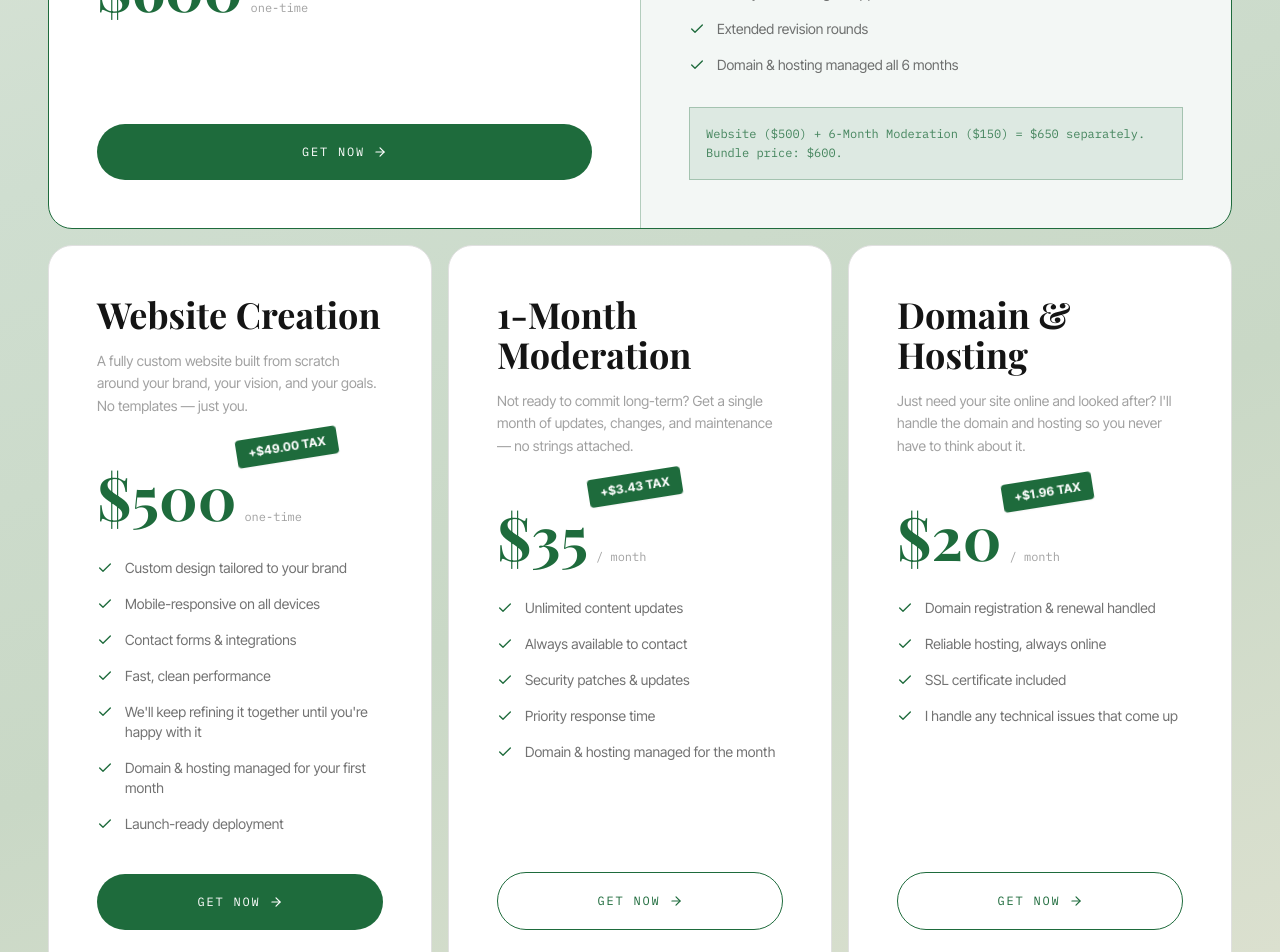
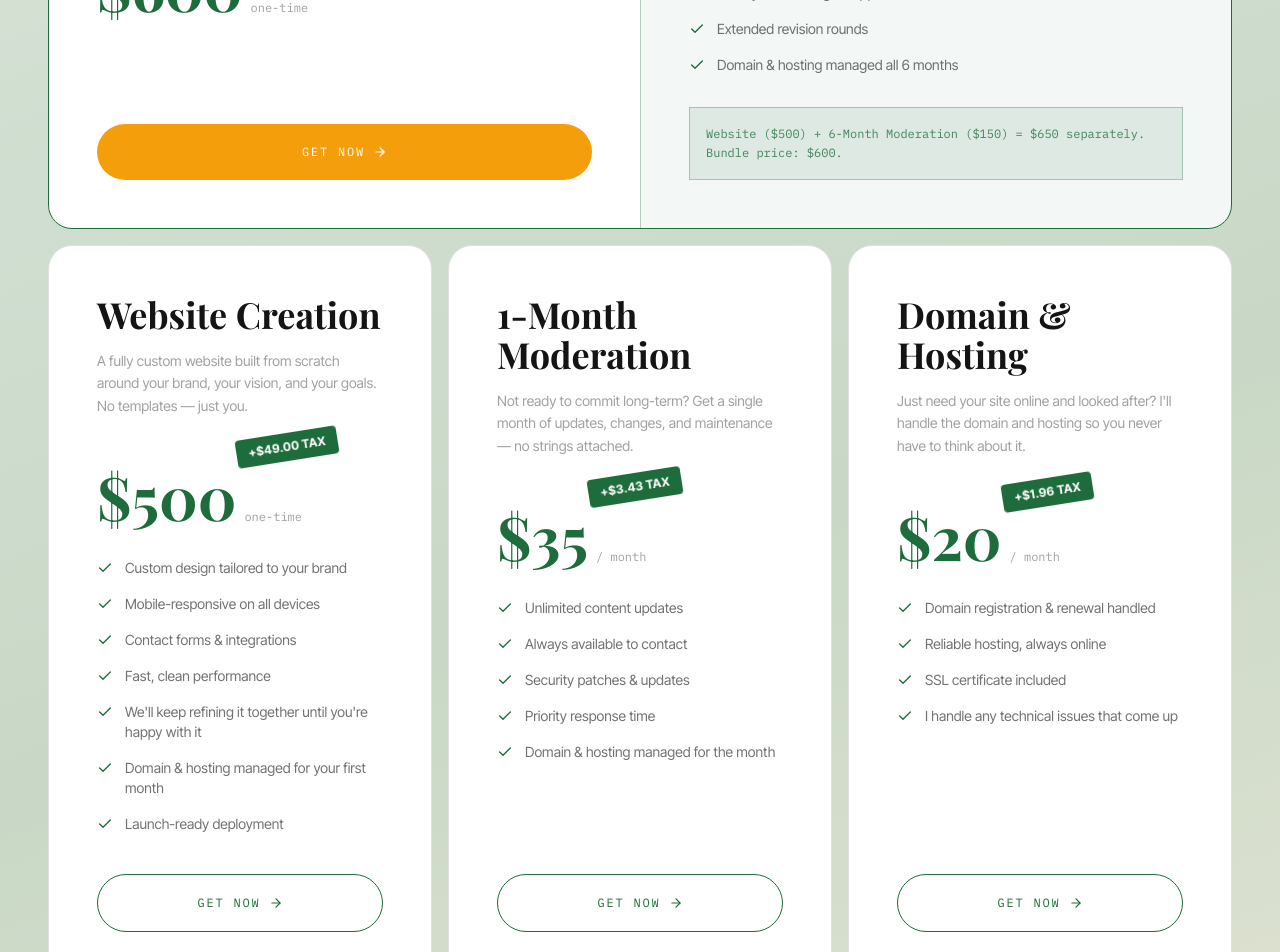
Before and after one commit to mmelgoza081-eng/GreenSide-Designs, a React (Vite) app: page /services in a window 1280 px wide. Shown: the part 960-1912 px from the top of the page. Built offline with nearby package versions, Linux system fonts and the light colour scheme.

Commit message:
update site

```diff
--- a/src/pages/Services.jsx
+++ b/src/pages/Services.jsx
@@ -85,7 +85,7 @@ function BasicCard({ index }) {
       <Link
         to="/contact"
         onClick={scrollToTop}
-        className="flex items-center justify-center gap-2 font-mono text-xs uppercase tracking-[0.15em] px-6 py-4 md:px-8 md:py-5 bg-velvet text-white hover:bg-velvet/80 transition-all duration-300 rounded-full"
+        className="flex items-center justify-center gap-2 font-mono text-xs uppercase tracking-[0.15em] px-6 py-4 md:px-8 md:py-5 border border-velvet text-velvet hover:bg-velvet hover:text-white transition-all duration-300 rounded-full"
       >
         Get Now <ArrowRight className="w-3.5 h-3.5" />
       </Link>
@@ -277,7 +277,7 @@ function BundleCard({ index }) {
           <Link
             to="/contact"
             onClick={scrollToTop}
-            className="flex items-center justify-center gap-2 font-mono text-xs uppercase tracking-[0.15em] px-6 py-4 md:px-8 md:py-5 bg-velvet text-white hover:bg-velvet/80 transition-all duration-300 mt-auto rounded-full"
+            className="flex items-center justify-center gap-2 font-mono text-xs uppercase tracking-[0.15em] px-6 py-4 md:px-8 md:py-5 bg-amber-500 text-white hover:bg-amber-500/80 transition-all duration-300 mt-auto rounded-full"
           >
             Get Now <ArrowRight className="w-3.5 h-3.5" />
           </Link>
```
